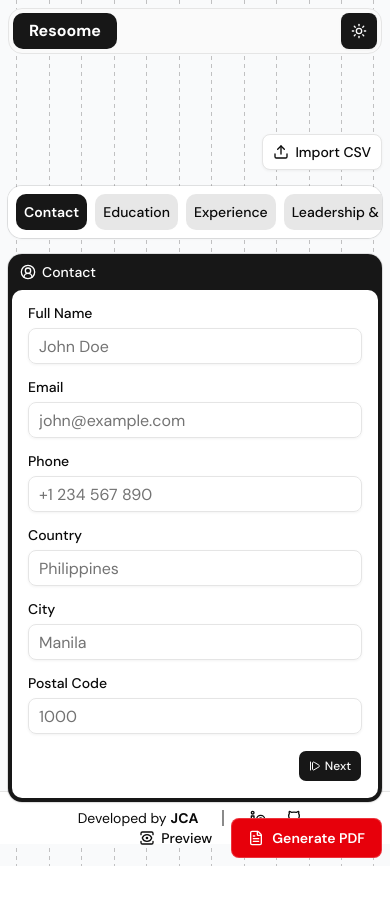
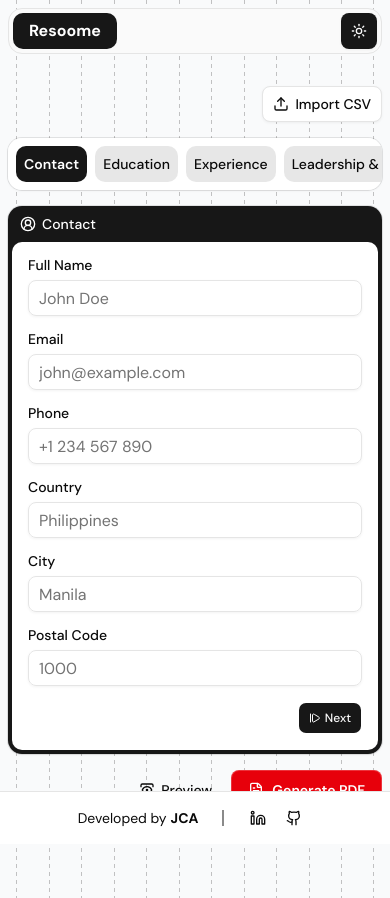
Before and after one commit to jcarintoc/resoome, a React (Vite) app: page / in a window 390 px wide. Before the commit the page ends 866 px from the top, so only its background shows below. Built offline with nearby package versions, Linux system fonts and the light colour scheme.

Commit message:
fix: add spacing on smaller screen

```diff
--- a/src/App.tsx
+++ b/src/App.tsx
@@ -17,9 +17,13 @@ export function App() {
         className="bg-gray-50 dark:bg-background"
       />
 
-      <div className="relative z-10 max-w-5xl mx-auto p-2 space-y-20">
+      <div className="relative z-10 max-w-5xl mx-auto p-2 space-y-8 sm:space-y-20">
         <Navbar />
         <ResumeBuilder />
+        <div className="block sm:hidden">
+          <br />
+          <br />
+        </div>
       </div>
 
       <Footer />
--- a/src/components/footer.tsx
+++ b/src/components/footer.tsx
@@ -13,7 +13,7 @@ const Footer = () => {
   };
 
   return (
-    <footer className="fixed bottom-0 left-0 w-full border-t bg-background">
+    <footer className="fixed z-20 bottom-0 left-0 w-full border-t bg-background">
       <div className="max-w-5xl mx-auto p-2 sm:p-4 flex items-center justify-center gap-4 sm:gap-8">
         <div className="flex items-center gap-1 sm:gap-2 text-sm sm:text-base">
           <h1>Developed by</h1>
```
